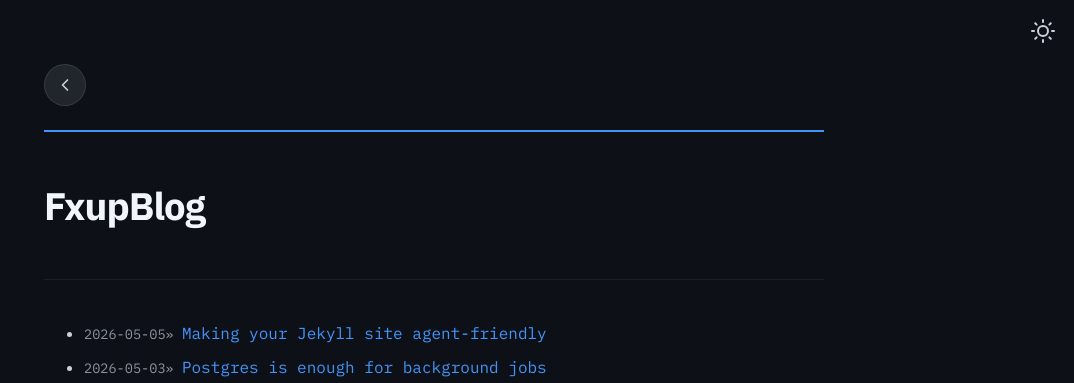
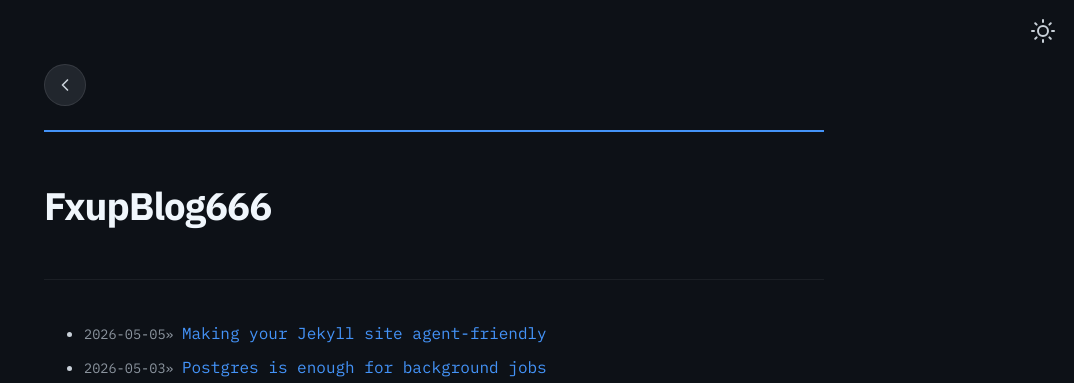
Before and after one commit to FhelloF8848/jekyll-blog, a Jekyll site: the page built from blog.html, in a window 1280 px wide. Shown: the top 383 px of the page, without its empty margins (206-1280 px from the left). Built offline with Jekyll 4.4.1, drawn with Linux system fonts in a browser that asks for light colours.

Commit message:
Update blog.html

```diff
--- a/_layouts/blog.html
+++ b/_layouts/blog.html
@@ -8,7 +8,7 @@ layout: default
 </a>
 
 <header>
-  <h1>{{ site.title }}</h1>
+  <h1>{{ site.title }}666</h1>
 </header>
 
 {% include post_list.html %}
```
